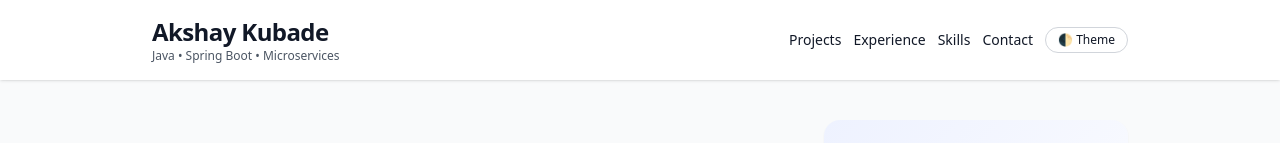
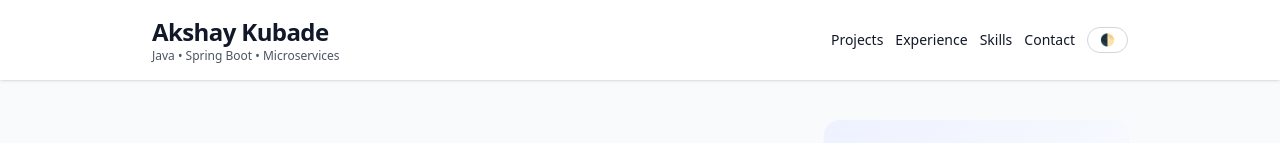
Before and after one commit to akubade36-gif/akubade36-gif.github.io, a plain HTML site: page index.html in a window 1280 px wide. Shown: the top 143 px of the page. Drawn offline with nearby package versions, Linux system fonts and the light colour scheme.

Commit message:
Update index.html

```diff
--- a/index.html
+++ b/index.html
@@ -44,7 +44,7 @@
           onclick="toggleTheme()"
           class="px-3 py-1 rounded-full border text-[11px] sm:text-xs border-gray-300 dark:border-slate-600 hover:bg-gray-100 dark:hover:bg-slate-700"
         >
-          🌓 Theme
+          🌓
         </button>
       </nav>
     </div>
```
